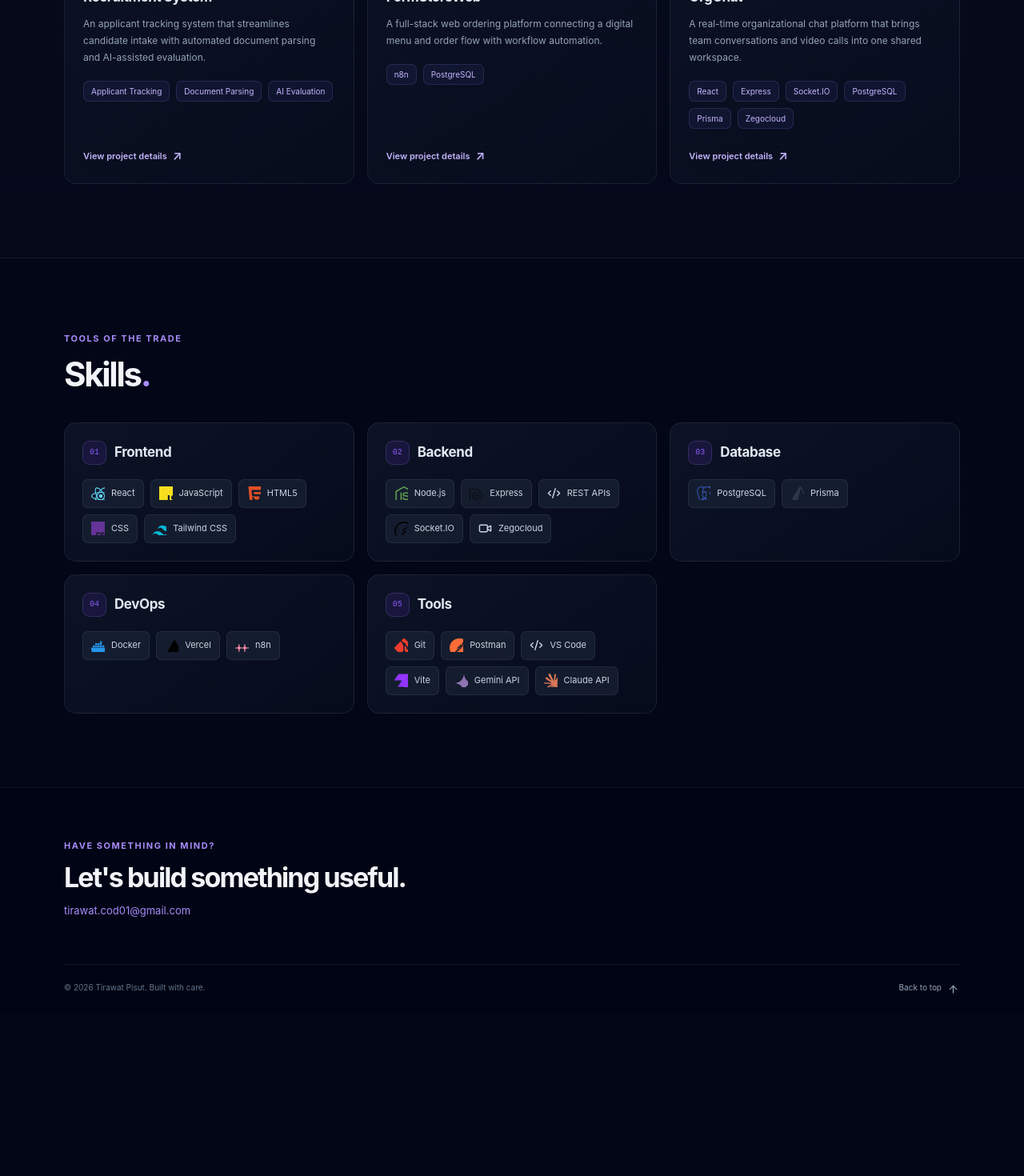
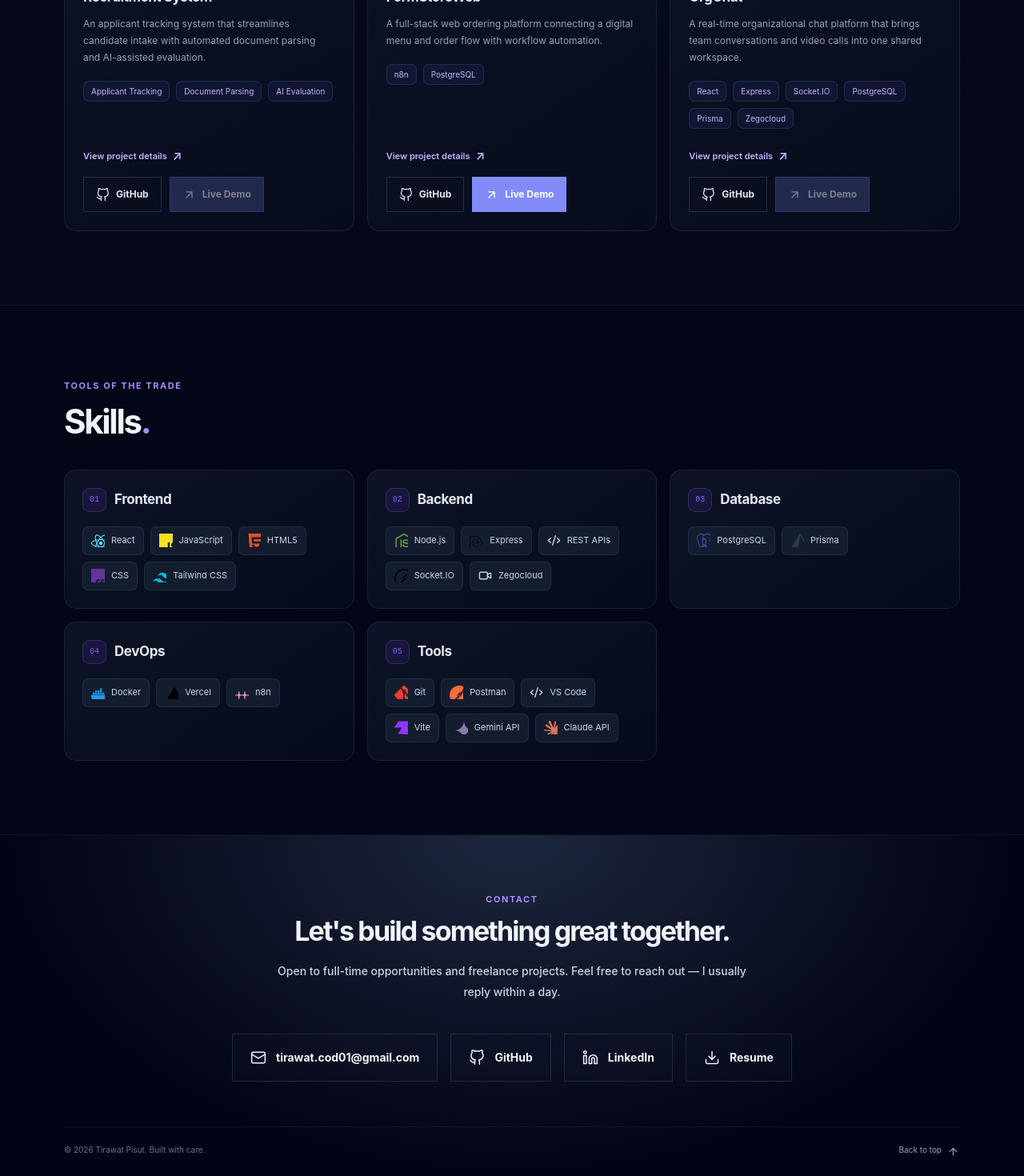
Before and after one commit to Coachzas/portfolio-web, a React (Vite) app: page / in a window 1280 px wide. Shown: the part 1873-3343 px from the top of the page at 80% size. Before the commit the page ends 3140 px from the top, so only its background shows below. Built offline with nearby package versions, Linux system fonts and the light colour scheme.

Commit message:
feat(project): ปรับปรุงโมดอลแสดงรูปภาพให้รองรับการเลื่อนดูสำหรับภาพแคปหน้าจอแนวตั้ง

```diff
--- a/src/App.css
+++ b/src/App.css
@@ -769,19 +769,80 @@
   display: inline-flex;
   align-items: center;
   gap: 7px;
+  padding: 0;
+  border: 0;
+  background: transparent;
+  color: #c4b5fd;
+  font: inherit;
+  font-size: 11px;
+  font-weight: 600;
+  cursor: pointer;
+}
+
+.project-link:hover {
+  color: #e0e7ff;
+}
+
+.project-link span {
+  font-size: 15px;
+}
+
+.project-card-actions {
+  display: flex;
+  width: 100%;
+  flex-direction: column;
+  align-items: flex-start;
+  gap: 15px;
   margin-top: auto;
   padding-top: 23px;
-  color: #c4b5fd;
-  font-size: 11px;
-  font-weight: 600;
-}
-
-.project-link:hover {
-  color: #e0e7ff;
-}
-
-.project-link span {
-  font-size: 15px;
+}
+
+.project-external-links {
+  display: flex;
+  flex-wrap: wrap;
+  gap: 10px;
+}
+
+.project-external-link {
+  display: inline-flex;
+  min-height: 44px;
+  align-items: center;
+  justify-content: center;
+  gap: 8px;
+  padding: 0 15px;
+  border: 1px solid rgb(148 163 184 / 20%);
+  color: #e2e8f0;
+  font-size: 12px;
+  font-weight: 650;
+  transition: transform 160ms ease, border-color 160ms ease, background 160ms ease, color 160ms ease;
+}
+
+.project-external-link:not(.project-external-link-disabled):hover {
+  transform: translateY(-2px);
+  border-color: rgb(167 139 250 / 55%);
+}
+
+.project-external-link-disabled {
+  opacity: 0.48;
+  cursor: not-allowed;
+}
+
+.project-external-link-demo {
+  border-color: #818cf8;
+  background: #818cf8;
+  color: #fff;
+}
+
+.project-external-link-demo:not(.project-external-link-disabled):hover {
+  border-color: #a5b4fc;
+  background: #6366f1;
+  color: #fff;
+}
+
+.project-external-link-demo.project-external-link-disabled {
+  border-color: rgb(129 140 248 / 45%);
+  background: rgb(129 140 248 / 45%);
+  color: #fff;
 }
 
 .project-modal-backdrop {
@@ -1261,13 +1322,21 @@
 }
 
 .site-footer {
-  padding-block: 64px 24px;
+  padding-block: 72px 24px;
   border-top: 1px solid rgb(148 163 184 / 9%);
-  background: rgb(1 4 16 / 45%);
-}
-
-.footer-content > .eyebrow,
-.footer-content .eyebrow {
+  background:
+    radial-gradient(ellipse at 50% 0, rgb(51 65 95 / 56%), transparent 70%),
+    rgb(1 4 16 / 45%);
+}
+
+.footer-contact {
+  display: flex;
+  align-items: center;
+  flex-direction: column;
+  text-align: center;
+}
+
+.footer-contact .eyebrow {
   margin-bottom: 12px;
 }
 
@@ -1275,11 +1344,47 @@
   font-size: clamp(25px, 4vw, 34px);
 }
 
-.footer-email {
-  display: inline-block;
-  margin-top: 13px;
-  color: #a78bfa;
-  font-size: 13px;
+.footer-description {
+  max-width: 620px;
+  margin: 18px 0 0;
+  color: #cbd5e1;
+  font-size: 14px;
+  font-weight: 550;
+  line-height: 1.8;
+}
+
+.footer-contact-links {
+  display: flex;
+  flex-wrap: wrap;
+  justify-content: center;
+  gap: 16px;
+  margin-top: 40px;
+}
+
+.footer-contact-link {
+  display: inline-flex;
+  min-height: 60px;
+  align-items: center;
+  justify-content: center;
+  gap: 12px;
+  padding: 0 22px;
+  border: 1px solid rgb(148 163 184 / 18%);
+  background: rgb(15 23 42 / 24%);
+  color: #f1f5f9;
+  font-size: 14px;
+  font-weight: 700;
+  transition: border-color 160ms ease, background 160ms ease, color 160ms ease, transform 160ms ease;
+}
+
+.footer-contact-link:hover {
+  transform: translateY(-2px);
+  border-color: rgb(167 139 250 / 55%);
+  background: rgb(124 58 237 / 12%);
+  color: #c4b5fd;
+}
+
+.footer-contact-link svg {
+  flex: 0 0 auto;
 }
 
 .footer-bottom {
@@ -1292,6 +1397,26 @@
   border-top: 1px solid rgb(148 163 184 / 9%);
   color: #64748b;
   font-size: 10px;
+}
+
+@media (max-width: 600px) {
+  .footer-contact-links {
+    width: 100%;
+    gap: 10px;
+    margin-top: 30px;
+  }
+
+  .footer-contact-link {
+    min-height: 52px;
+    gap: 8px;
+    padding: 0 14px;
+    font-size: 12px;
+  }
+
+  .footer-contact-link:first-child {
+    width: 100%;
+    overflow-wrap: anywhere;
+  }
 }
 
 .footer-bottom p {
@@ -1652,9 +1777,49 @@ html.light .project-link:hover {
   color: #4c1d95;
 }
 
+html.light .project-external-link {
+  border-color: #cbd5e1;
+  color: #334155;
+}
+
+html.light .project-external-link:not(.project-external-link-disabled):hover {
+  border-color: #a78bfa;
+  color: #6d28d9;
+}
+
+html.light .project-external-link-demo {
+  border-color: #818cf8;
+  background: #818cf8;
+  color: #fff;
+}
+
+html.light .project-external-link-demo:not(.project-external-link-disabled):hover {
+  border-color: #6366f1;
+  background: #6366f1;
+  color: #fff;
+}
+
 html.light .site-footer {
   border-top-color: #e2e8f0;
-  background: rgb(241 245 249 / 78%);
+  background:
+    radial-gradient(ellipse at 50% 0, rgb(199 210 254 / 42%), transparent 70%),
+    rgb(241 245 249 / 78%);
+}
+
+html.light .footer-description {
+  color: #334155;
+}
+
+html.light .footer-contact-link {
+  border-color: #cbd5e1;
+  background: rgb(255 255 255 / 72%);
+  color: #1e293b;
+}
+
+html.light .footer-contact-link:hover {
+  border-color: #a78bfa;
+  background: #f5f3ff;
+  color: #6d28d9;
 }
 
 html.light .footer-bottom {
--- a/src/components/Footer.jsx
+++ b/src/components/Footer.jsx
@@ -5,19 +5,44 @@ import { useLanguage } from '../context/useLanguage';
 
 function Footer() {
   const { language } = useLanguage();
-  const { email, name } = portfolioData[language].personal;
+  const { personal } = portfolioData[language];
+  const { email, name, socialLinks } = personal;
   const { footer, ui } = portfolioData[language];
   const { copyEmail, copyStatus } = useEmailCopy(email, ui);
 
   return (
     <footer className="site-footer" id="contact">
       <div className="content-width footer-content">
-        <div>
+        <div className="footer-contact">
           <p className="eyebrow">{footer.heading}</p>
           <h2>{footer.title}</h2>
-          <button className="footer-email" type="button" onClick={copyEmail}>
-            {email}
-          </button>
+          <p className="footer-description">{footer.description}</p>
+          <div className="footer-contact-links">
+            <a className="footer-contact-link" href={`mailto:${email}`} onClick={copyEmail}>
+              <Icon name="mail" size={20} />
+              <span>{email}</span>
+            </a>
+            {socialLinks.filter((link) => link.icon !== 'mail').map((link) => (
+              <a
+                className="footer-contact-link"
+                href={link.href}
+                key={link.name}
+                rel="noreferrer"
+                target="_blank"
+              >
+                <Icon name={link.icon} size={20} />
+                <span>{link.name}</span>
+              </a>
+            ))}
+            <a
+              className="footer-contact-link"
+              download="Tirawat-Pisut-Resume.pdf"
+              href="/resume.pdf"
+            >
+              <Icon name="download" size={20} />
+              <span>{footer.resumeLabel}</span>
+            </a>
+          </div>
           {copyStatus && <span className="copy-notification" role="status">{copyStatus}</span>}
         </div>
         <div className="footer-bottom">
--- a/src/components/Icon.jsx
+++ b/src/components/Icon.jsx
@@ -15,6 +15,12 @@ const paths = {
     <>
       <rect x="2" y="4" width="20" height="16" rx="2" />
       <path d="m22 7-10 6L2 7" />
+    </>
+  ),
+  download: (
+    <>
+      <path d="M21 15v4a2 2 0 0 1-2 2H5a2 2 0 0 1-2-2v-4" />
+      <path d="m7 10 5 5 5-5M12 15V3" />
     </>
   ),
   arrow: <path d="M7 17 17 7M7 7h10v10" />,
--- a/src/components/Projects.jsx
+++ b/src/components/Projects.jsx
@@ -397,12 +397,7 @@ function Projects() {
                   src={project.images[0]}
                 />
               </button>
-              <button
-                aria-haspopup="dialog"
-                className="project-card-body"
-                onClick={(event) => openProject(index, event)}
-                type="button"
-              >
+              <div className="project-card-body">
                 <span className="project-number">0{index + 1}</span>
                 <span className="project-card-title">{project.title}</span>
                 <span className="project-card-description">{project.description}</span>
@@ -411,10 +406,56 @@ function Projects() {
                     <span className="tech-tag" key={tech}>{tech}</span>
                   ))}
                 </span>
-                <span className="project-link">
-                  {projectsSection.viewDetails} <span aria-hidden="true">↗</span>
-                </span>
-              </button>
+                <div className="project-card-actions">
+                  <button
+                    aria-haspopup="dialog"
+                    className="project-link"
+                    onClick={(event) => openProject(index, event)}
+                    type="button"
+                  >
+                    {projectsSection.viewDetails} <span aria-hidden="true">↗</span>
+                  </button>
+                  <div className="project-external-links">
+                    {[
+                      {
+                        label: projectsSection.githubLabel,
+                        href: project.githubUrl,
+                        icon: 'github',
+                        variant: 'project-external-link-github',
+                      },
+                      {
+                        label: projectsSection.demoLabel,
+                        href: project.demoUrl,
+                        icon: 'arrow',
+                        variant: 'project-external-link-demo',
+                      },
+                    ].map(({ label, href, icon, variant }) => (
+                      href ? (
+                        <a
+                          className={`project-external-link ${variant}`}
+                          href={href}
+                          key={label}
+                          rel="noreferrer"
+                          target="_blank"
+                        >
+                          <Icon name={icon} size={17} />
+                          <span>{label}</span>
+                        </a>
+                      ) : (
+                        <span
+                          aria-disabled="true"
+                          className={`project-external-link project-external-link-disabled ${variant}`}
+                          key={label}
+                          title={projectsSection.linkUnavailable}
+                        >
+                          <Icon name={icon} size={17} />
+                          <span>{label}</span>
+                        </span>
+                      )
+                    ))}
+                  </div>
+                </div>
+              </div>
             </article>
           ))}
         </div>
--- a/src/data/portfolioData.js
+++ b/src/data/portfolioData.js
@@ -1,8 +1,8 @@
 const emailAddress = 'tirawat.cod01@gmail.com';
 
 const socialLinks = [
-  { name: 'GitHub', href: 'https://github.com/', icon: 'github' },
-  { name: 'LinkedIn', href: 'https://www.linkedin.com/', icon: 'linkedin' },
+  { name: 'GitHub', href: 'https://github.com/Coachzas', icon: 'github' },
+  { name: 'LinkedIn', href: 'https://www.linkedin.com/in/tirawat-pisut-8a809a3a7/', icon: 'linkedin' },
   { name: 'Email', href: `mailto:${emailAddress}`, icon: 'mail' },
 ];
 
@@ -58,6 +58,8 @@ const skills = [
 const projects = [
   {
     title: { en: 'Recruitment System', th: 'ระบบสรรหาบุคลากร' },
+    githubUrl: 'https://github.com/Coachzas/recruitment-system',
+    demoUrl: '',
     description: {
       en: 'An applicant tracking system that streamlines candidate intake with automated document parsing and AI-assisted evaluation.',
       th: 'ระบบติดตามผู้สมัครที่ช่วยให้การรับสมัครมีประสิทธิภาพยิ่งขึ้นด้วยการดึงข้อมูลจากเอกสารอัตโนมัติและการประเมินด้วย AI',
@@ -93,6 +95,8 @@ const projects = [
   },
   {
     title: { en: 'FormStoreWeb', th: 'FormStoreWeb' },
+    githubUrl: 'https://github.com/Coachzas/FormStoreWeb',
+    demoUrl: 'https://form-store-web.vercel.app/',
     description: {
       en: 'A full-stack web ordering platform connecting a digital menu and order flow with workflow automation.',
       th: 'แพลตฟอร์มเว็บสั่งอาหารแบบ Full-stack ที่เชื่อมต่อเมนูดิจิทัลและขั้นตอนการสั่งอาหารเข้ากับระบบเวิร์กโฟลว์อัตโนมัติ',
@@ -129,6 +133,8 @@ const projects = [
   },
   {
     title: { en: 'OrgChat', th: 'OrgChat' },
+    githubUrl: 'https://github.com/Coachzas/orgchat-project',
+    demoUrl: '',
     description: {
       en: 'A real-time organizational chat platform that brings team conversations and video calls into one shared workspace.',
       th: 'แพลตฟอร์มแชตองค์กรแบบเรียลไทม์ที่รวมการสนทนาของทีมและวิดีโอคอลไว้ในพื้นที่ทำงานเดียวกัน',
@@ -236,14 +242,19 @@ export const portfolioData = {
       title: 'Projects',
       intro: 'A few projects where software, automation, and useful ideas come together.',
       viewDetails: 'View project details',
+      githubLabel: 'GitHub',
+      demoLabel: 'Live Demo',
+      linkUnavailable: 'Add a project URL to enable this link',
     },
     skillsSection: {
       heading: 'Tools of the trade',
       title: 'Skills',
     },
     footer: {
-      heading: 'Have something in mind?',
-      title: "Let's build something useful.",
+      heading: 'Contact',
+      title: "Let's build something great together.",
+      description: 'Open to full-time opportunities and freelance projects. Feel free to reach out — I usually reply within a day.',
+      resumeLabel: 'Resume',
       copyright: 'Built with care.',
       backToTop: 'Back to top',
       backToTopLabel: 'Back to top',
@@ -329,14 +340,19 @@ export const portfolioData = {
       title: 'ผลงาน',
       intro: 'ตัวอย่างผลงานที่ผสานซอฟต์แวร์ ระบบอัตโนมัติ และแนวคิดที่นำไปใช้ได้จริง',
       viewDetails: 'ดูรายละเอียดผลงาน',
+      githubLabel: 'GitHub',
+      demoLabel: 'ดูตัวอย่าง',
+      linkUnavailable: 'เพิ่มลิงก์โปรเจกต์เพื่อเปิดใช้งานปุ่มนี้',
     },
     skillsSection: {
       heading: 'เครื่องมือที่ใช้',
       title: 'ทักษะ',
     },
     footer: {
-      heading: 'มีไอเดียที่อยากทำให้เป็นจริงไหม?',
-      title: 'มาสร้างสิ่งที่มีประโยชน์ไปด้วยกัน',
+      heading: 'ติดต่อ',
+      title: 'มาสร้างสิ่งดี ๆ ร่วมกัน',
+      description: 'เปิดรับโอกาสงานประจำและงานฟรีแลนซ์ ติดต่อมาได้เลยครับ โดยปกติผมจะตอบกลับภายในหนึ่งวัน',
+      resumeLabel: 'เรซูเม่',
       copyright: 'สร้างด้วยความใส่ใจ',
       backToTop: 'กลับขึ้นด้านบน',
       backToTopLabel: 'กลับขึ้นด้านบน',
```
Also changed, not shown: 1 other file (tests, documents, lock files or other folders).
